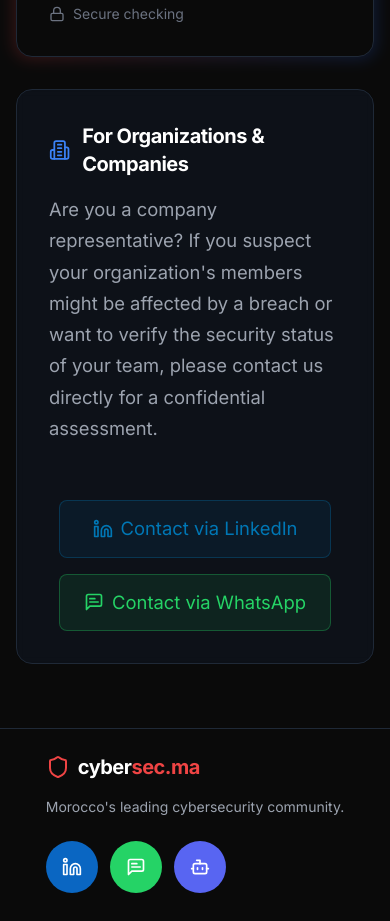
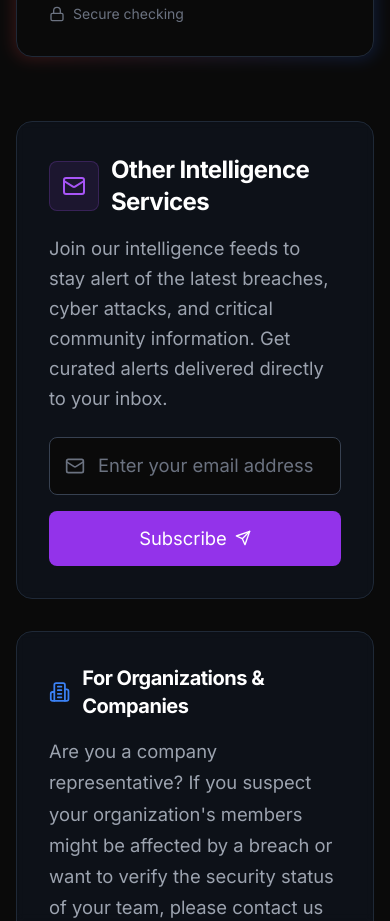
Before and after one commit to cybersecma/CyberSecMain, a React (Vite) app: page /#/public-intelligence in a window 390 px wide. Shown: the part 1180-2101 px from the top of the page. Built offline with nearby package versions, Linux system fonts and the light colour scheme; no server answers.

Commit message:
fixing bug noticed by youssef in shai block with usernamem keep changing after research is done

```diff
--- /dev/null
+++ b/src/components/DebugNewsletter.tsx
@@ -0,0 +1,58 @@
+import { useState, useEffect } from 'react';
+import { collection, addDoc, serverTimestamp } from 'firebase/firestore';
+import { db } from '../utils/firebase';
+
+const DebugNewsletter = () => {
+  const [status, setStatus] = useState('idle');
+  const [error, setError] = useState<string | null>(null);
+
+  const testWrite = async () => {
+    setStatus('testing');
+    setError(null);
+    console.log('Starting Firestore write test...');
+
+    try {
+      const docRef = await addDoc(collection(db, 'newsletter_subscriptions'), {
+        email: 'test@example.com',
+        subscribedAt: serverTimestamp(),
+        source: 'debug_test'
+      });
+      console.log('Document written with ID: ', docRef.id);
+      setStatus('success');
+    } catch (e: any) {
+      console.error('Error adding document: ', e);
+      setStatus('error');
+
+      let msg = e.message;
+      if (e.code === 'permission-denied') {
+        msg = 'Permission Denied: Firestore Security Rules blocked the write.';
+      }
+      setError(msg);
+    }
+  };
+
+  return (
+    <div className="p-4 bg-gray-800 rounded-lg my-4 border border-gray-700">
+      <h3 className="text-white font-bold mb-2">Debug Firestore Write</h3>
+      <button
+        onClick={testWrite}
+        className="px-4 py-2 bg-blue-600 text-white rounded hover:bg-blue-700"
+      >
+        Test Write Permission
+      </button>
+
+      {status === 'success' && (
+        <p className="text-green-400 mt-2">Success! Check Firestore console for 'newsletter_subscriptions'.</p>
+      )}
+
+      {status === 'error' && (
+        <div className="mt-2 text-red-400">
+          <p className="font-bold">Write Failed:</p>
+          <p className="font-mono text-sm">{error}</p>
+        </div>
+      )}
+    </div>
+  );
+};
+
+export default DebugNewsletter;
--- /dev/null
+++ b/src/components/NewsletterSignup.tsx
@@ -0,0 +1,93 @@
+import { useState } from 'react';
+import { Mail, Send, CheckCircle, Loader } from 'lucide-react';
+import { collection, addDoc, serverTimestamp } from 'firebase/firestore';
+import { db } from '../utils/firebase';
+
+const NewsletterSignup = () => {
+  const [email, setEmail] = useState('');
+  const [status, setStatus] = useState<'idle' | 'loading' | 'success' | 'error'>('idle');
+  const [message, setMessage] = useState('');
+
+  const handleSubmit = async (e: React.FormEvent) => {
+    e.preventDefault();
+    if (!email) return;
+
+    setStatus('loading');
+
+    try {
+      await addDoc(collection(db, 'newsletter_subscriptions'), {
+        email,
+        subscribedAt: serverTimestamp(),
+        source: 'public_intelligence_page'
+      });
+
+      setStatus('success');
+      setMessage('Thank you! You have successfully subscribed to our intelligence feeds.');
+      setEmail('');
+    } catch (error) {
+      console.error('Error adding document: ', error);
+      setStatus('error');
+      setMessage('An error occurred. Please try again later.');
+    }
+  };
+
+  return (
+    <div className="bg-gray-900/50 border border-gray-800 rounded-2xl p-8 md:p-10 backdrop-blur-sm mt-8">
+      <div className="flex flex-col md:flex-row gap-8 items-center">
+        <div className="flex-1">
+          <div className="flex items-center space-x-3 mb-4">
+            <div className="p-3 bg-purple-500/10 rounded-lg border border-purple-500/20">
+              <Mail className="h-6 w-6 text-purple-500" />
+            </div>
+            <h3 className="text-2xl font-bold text-white">Other Intelligence Services</h3>
+          </div>
+          <p className="text-gray-400 leading-relaxed mb-6">
+            Join our intelligence feeds to stay alert of the latest breaches, cyber attacks, and critical community information. Get curated alerts delivered directly to your inbox.
+          </p>
+
+          {status === 'success' ? (
+            <div className="flex items-center space-x-2 text-green-500 bg-green-500/10 p-4 rounded-lg border border-green-500/20 animate-fade-in">
+              <CheckCircle className="h-5 w-5" />
+              <span>{message}</span>
+            </div>
+          ) : (
+            <form onSubmit={handleSubmit} className="flex flex-col sm:flex-row gap-4">
+              <div className="relative flex-1">
+                <div className="absolute inset-y-0 left-0 pl-4 flex items-center pointer-events-none">
+                  <Mail className="h-5 w-5 text-gray-500" />
+                </div>
+                <input
+                  type="email"
+                  value={email}
+                  onChange={(e) => setEmail(e.target.value)}
+                  placeholder="Enter your email address"
+                  className="block w-full pl-12 pr-4 py-3 bg-black border border-gray-700 rounded-lg text-white placeholder-gray-500 focus:ring-2 focus:ring-purple-500 focus:border-transparent transition-all"
+                  required
+                />
+              </div>
+              <button
+                type="submit"
+                disabled={status === 'loading'}
+                className="inline-flex items-center justify-center px-6 py-3 rounded-lg bg-purple-600 hover:bg-purple-700 text-white font-medium transition-colors disabled:opacity-50 disabled:cursor-not-allowed"
+              >
+                {status === 'loading' ? (
+                  <Loader className="h-5 w-5 animate-spin" />
+                ) : (
+                  <>
+                    Subscribe
+                    <Send className="ml-2 h-4 w-4" />
+                  </>
+                )}
+              </button>
+            </form>
+          )}
+          {status === 'error' && (
+            <p className="text-red-400 mt-2 text-sm">{message}</p>
+          )}
+        </div>
+      </div>
+    </div>
+  );
+};
+
+export default NewsletterSignup;
--- a/src/components/ShaiHulud.tsx
+++ b/src/components/ShaiHulud.tsx
@@ -6,6 +6,7 @@
 const ShaiHulud = () => {
   const [input, setInput] = useState('');
   const [status, setStatus] = useState<'idle' | 'loading' | 'safe' | 'pawned' | 'error'>('idle');
+  const [resultInput, setResultInput] = useState(''); // Store the input that was actually checked
   const [errorMsg, setErrorMsg] = useState<string | null>(null);
 
   const normalizeInput = (text: string): string => {
@@ -34,6 +35,7 @@
     if (!input) return;
 
     setStatus('loading');
+    setResultInput(input); // Capture current input as the one being checked
     setErrorMsg(null);
 
     try {
@@ -97,7 +99,12 @@
             <input
               type="text"
               value={input}
-              onChange={(e) => setInput(e.target.value)}
+              onChange={(e) => {
+                setInput(e.target.value);
+                if (status !== 'idle' && status !== 'loading') {
+                  setStatus('idle'); // Reset status when user starts typing new query
+                }
+              }}
               placeholder="e.g., username"
               className="block w-full pl-12 pr-4 py-4 bg-black border border-gray-700 rounded-lg text-white placeholder-gray-500 focus:ring-2 focus:ring-red-500 focus:border-transparent transition-all text-lg"
             />
@@ -124,7 +131,7 @@
             <div>
               <h3 className="text-xl font-bold text-red-500 mb-2">User COMPROMISED!!</h3>
               <p className="text-gray-300">
-                The developer <span className="font-mono text-white bg-red-500/20 px-2 py-0.5 rounded">{input}</span> has bee COMPROMISED by Shai Hulud (v1/2) !! Your systems/data might be leaked or compromied.
+                The developer <span className="font-mono text-white bg-red-500/20 px-2 py-0.5 rounded">{resultInput}</span> has bee COMPROMISED by Shai Hulud (v1/2) !! Your systems/data might be leaked or compromied.
               </p>
             </div>
           </div>
@@ -137,7 +144,7 @@
                 <div>
                 <h3 className="text-xl font-bold text-green-500 mb-2">NO MATCH FOUND</h3>
                 <p className="text-gray-300">
-                    The identifier <span className="font-mono text-white bg-green-500/20 px-2 py-0.5 rounded">{input}</span> does not appear in our current records.
+                    The identifier <span className="font-mono text-white bg-green-500/20 px-2 py-0.5 rounded">{resultInput}</span> does not appear in our current records.
                 </p>
                 </div>
             </div>
--- a/src/pages/PublicIntelligencePage.tsx
+++ b/src/pages/PublicIntelligencePage.tsx
@@ -1,5 +1,7 @@
 import { Shield, Database, Lock, Building2, MessageSquareText, Linkedin } from 'lucide-react';
 import ShaiHulud from '../components/ShaiHulud';
+import NewsletterSignup from '../components/NewsletterSignup';
+// import DebugNewsletter from '../components/DebugNewsletter'; // Uncomment to debug
 
 const PublicIntelligencePage = () => {
   return (
@@ -56,6 +58,9 @@
             </div>
           </div>
 
+          {/* Newsletter Section */}
+          <NewsletterSignup />
+
           {/* Company Contact Section */}
           <div className="bg-gray-900/50 border border-gray-800 rounded-2xl p-8 md:p-10 backdrop-blur-sm">
             <div className="flex flex-col md:flex-row items-center justify-between gap-8">
```
